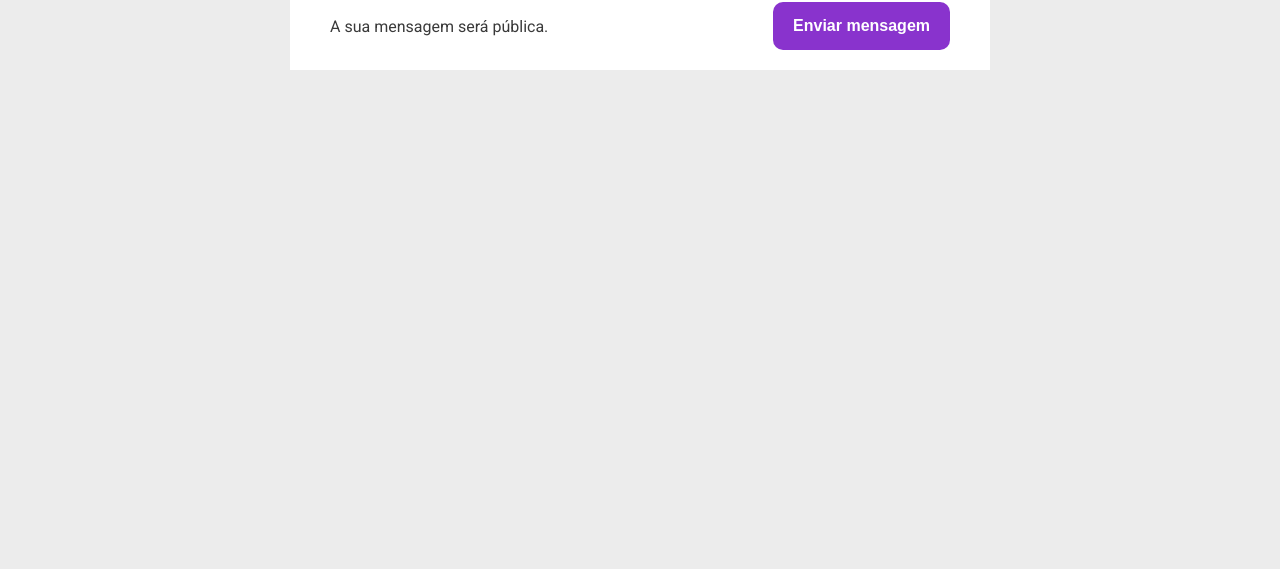
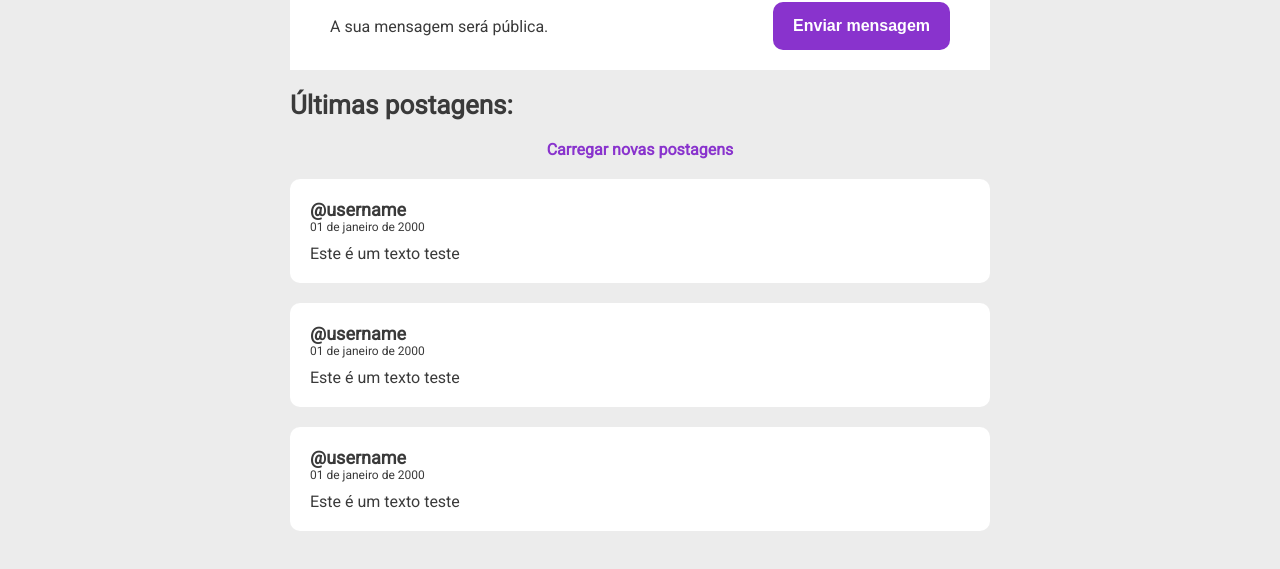
Before and after one commit to iagoPinheiro1401/social-dev, a Next.js app: page / in a window 1280 px wide. Shown: the part 307-876 px from the top of the page. Before the commit the page ends 800 px from the top, so only its background shows below. Built offline with nearby package versions, Linux system fonts and the light colour scheme.

Commit message:
Criado componente de post

```diff
--- a/pages/index.jsx
+++ b/pages/index.jsx
@@ -3,9 +3,29 @@
 import Navbar from "../src/components/layout/Navbar"
 import Container from "../src/components/layout/Container"
 import CreatePost from "../src/components/cards/CratePost"
+import H3 from "../src/components/typography/H3"
+import Post from "../src/components/cards/Post"
 
 const Content = styled.div`
     margin: 50px 0;
+`
+const LastPostText = styled(H3)`
+    padding: 20px 0;
+`
+const RefreshPosts = styled.span`
+     font-weight: bold;
+     color: ${props => props.theme.primary};
+     cursor: pointer;
+`
+
+const RefreshPostContainer = styled.div`
+    text-align: center;
+`
+const PostContainer = styled.div`
+     display: flex;
+     flex-direction: column;
+     gap: 20px;
+     margin-top: 20px;
 `
 
 function HomePage () {
@@ -16,6 +36,15 @@
       <Content>
         <Container>
           <CreatePost />
+          <LastPostText>Últimas postagens:</LastPostText>
+          <RefreshPostContainer>
+            <RefreshPosts>Carregar novas postagens</RefreshPosts>
+          </RefreshPostContainer>
+          <PostContainer>
+            <Post />
+            <Post />
+            <Post />
+          </PostContainer>
         </Container>
       </Content>
     </>
--- /dev/null
+++ b/src/components/cards/Post.jsx
@@ -0,0 +1,31 @@
+import styled from "styled-components";
+
+const PostContainer = styled.div`
+    background-color: ${props => props.theme.white};
+    padding: 20px;
+    border-radius: 10px;
+`
+const StyledUsername = styled.p`
+    font-weight: bold;
+    font-size: 18px;
+`
+const StyledDate = styled.p`
+    font-size: 12px;
+`
+const ContainerText = styled.div`
+    margin-top: 10px;
+`
+
+function Post () {
+    return (
+        <PostContainer>
+            <StyledUsername>@username</StyledUsername>
+            <StyledDate>01 de janeiro de 2000</StyledDate>
+            <ContainerText>
+                Este é um texto teste
+            </ContainerText>
+        </PostContainer>
+    )
+}
+
+export default Post
--- a/src/components/layout/Container.jsx
+++ b/src/components/layout/Container.jsx
@@ -4,6 +4,10 @@
 const StyledContainer = styled.div`
     display: flex;
     justify-content: center;
+
+    @media(max-width: 700px) {
+        padding: 10px;
+    }
 `
 const StyledChildren = styled.div`
     max-width: 700px;
--- /dev/null
+++ b/src/components/typography/H3.jsx
@@ -0,0 +1,9 @@
+import styled from 'styled-components'
+
+const H3 = styled.h3`
+    font-weight: bold;
+    font-size: 26px;
+
+`
+
+export default H3
```
